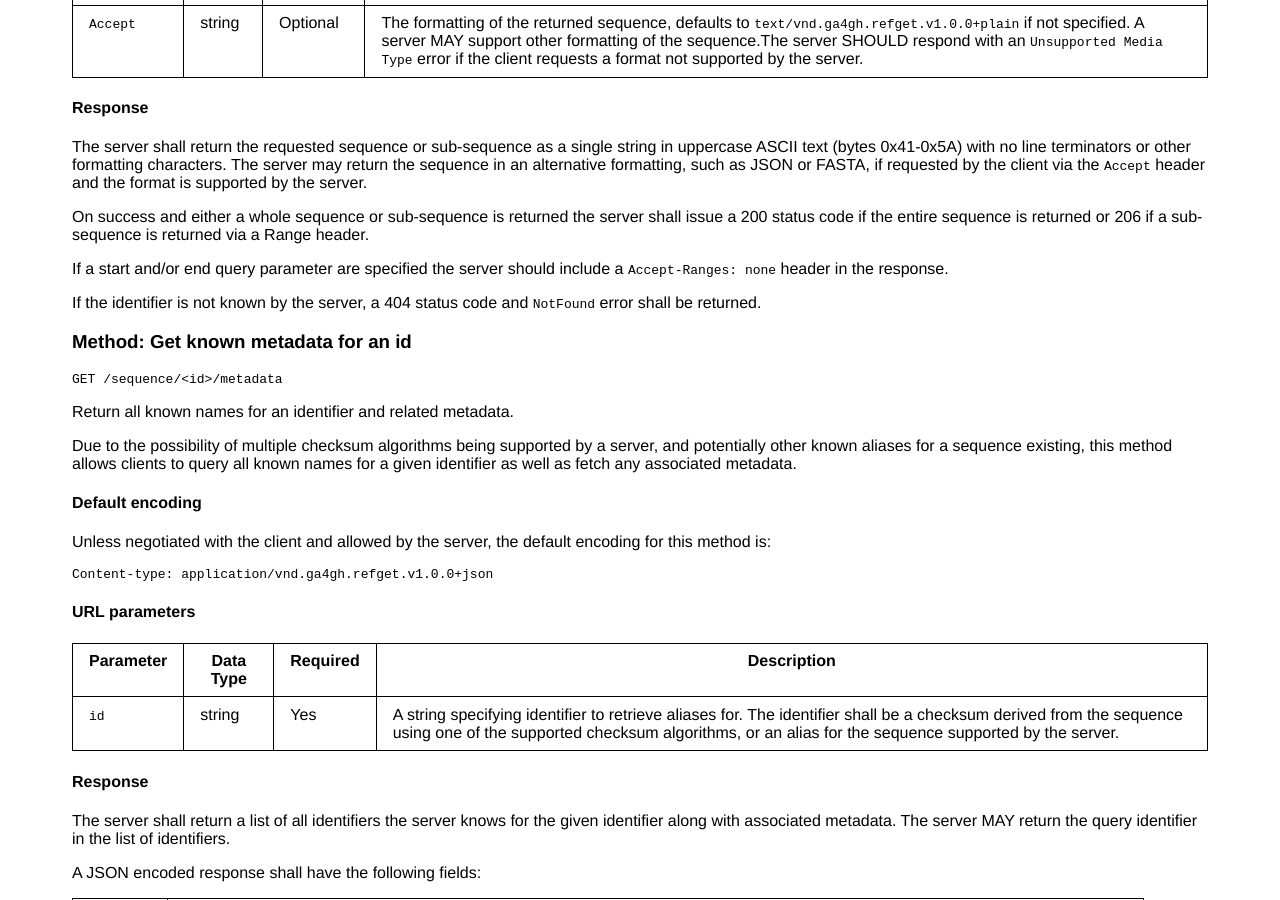
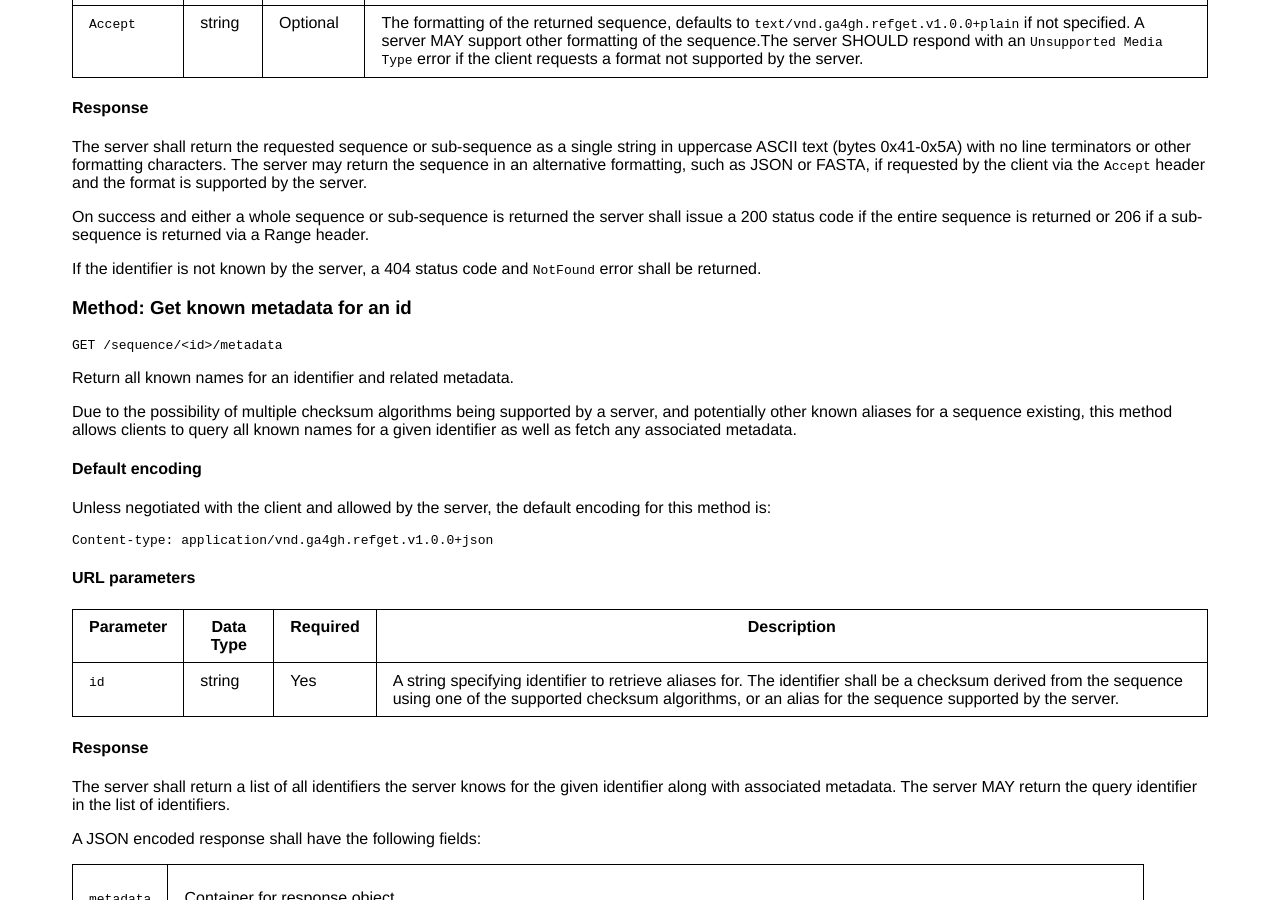
Before and after one commit to samtools/hts-specs, a Jekyll site: the page built from refget.md, in a window 1280 px wide and 900 px high, scrolled down 3507 px. Built offline with Jekyll 4.4.1, drawn with Linux system fonts in a browser that asks for light colours.

Commit message:
Correction based on the Sept 18th refget call: - Accept-Ranges should not be set to None when ?start/end are suppied, "none" implies to clients the server does not support Range requests for all future requests, which is incorrect

```diff
--- a/refget.md
+++ b/refget.md
@@ -141,8 +141,6 @@ Content-type: text/vnd.ga4gh.refget.v1.0.0+plain
 The server shall return the requested sequence or sub-sequence as a single string in uppercase ASCII text (bytes 0x41-0x5A) with no line terminators or other formatting characters. The server may return the sequence in an alternative formatting, such as JSON or FASTA, if requested by the client via the `Accept` header and the format is supported by the server.
 
 On success and either a whole sequence or sub-sequence is returned the server shall issue a 200 status code if the entire sequence is returned or 206 if a sub-sequence is returned via a Range header.
-
-If a start and/or end query parameter are specified the server should include a `Accept-Ranges: none` header in the response.
 
 If the identifier is not known by the server, a 404 status code and `NotFound` error shall be returned.
 
```
